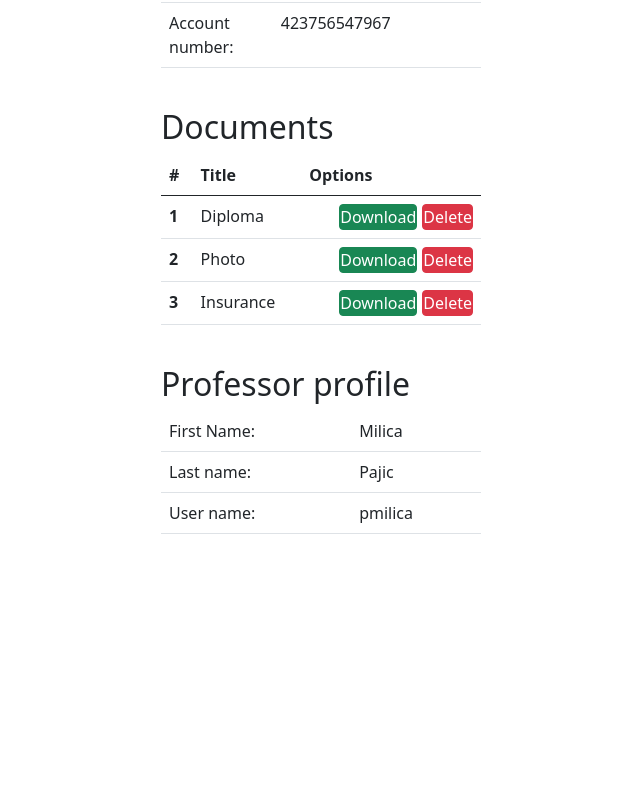
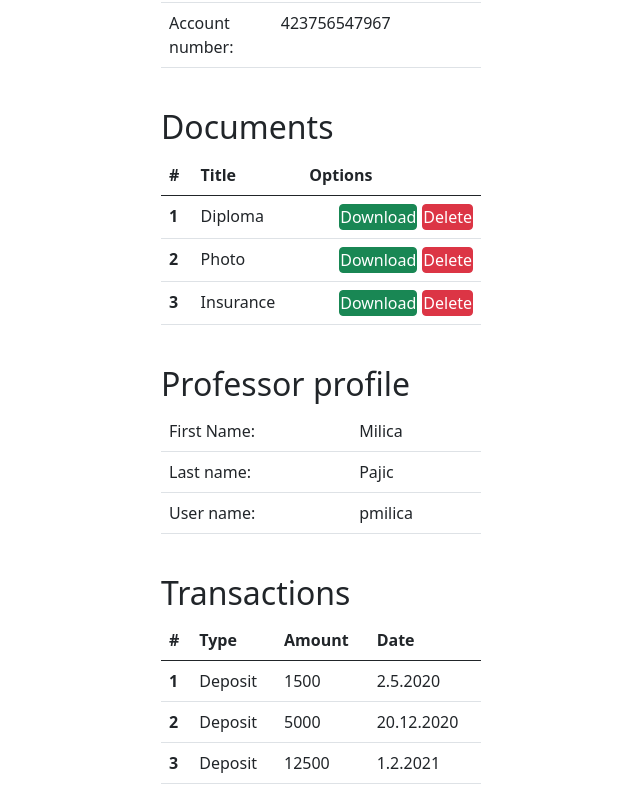
Before and after one commit to Pmilicaa/UniversityWebService, an Angular app in the folder FrontendWebService/: page / in a window 1280 px wide. Shown: the part 918-1718 px from the top of the page, without its empty margins (319-959 px from the left). Before the commit the page ends 1468 px from the top, so only its background shows below. Built offline with nearby package versions, Linux system fonts and the light colour scheme.

Commit message:
Added transaction table component

```diff
--- a/FrontendWebService/src/app/app.component.html
+++ b/FrontendWebService/src/app/app.component.html
@@ -8,4 +8,6 @@
   <app-document-table></app-document-table>
   <br>
   <app-professor-info></app-professor-info>
+  <br>
+  <app-finance-table></app-finance-table>
 </div>
--- a/FrontendWebService/src/app/app.module.ts
+++ b/FrontendWebService/src/app/app.module.ts
@@ -8,6 +8,7 @@ import { ListGroupComponent } from './list-group/list-group.component';
 import { DocumentTableComponent } from './document-table/document-table.component';
 import { StudentInfoComponent } from './student-info/student-info.component';
 import { ProfessorInfoComponent } from './professor-info/professor-info.component';
+import { FinanceTableComponent } from './finance-table/finance-table.component';
 
 @NgModule({
   declarations: [
@@ -17,7 +18,8 @@ import { ProfessorInfoComponent } from './professor-info/professor-info.componen
     ListGroupComponent,
     DocumentTableComponent,
     StudentInfoComponent,
-    ProfessorInfoComponent
+    ProfessorInfoComponent,
+    FinanceTableComponent
   ],
   imports: [
     BrowserModule
--- /dev/null
+++ b/FrontendWebService/src/app/finance-table/finance-table.component.html
@@ -0,0 +1,21 @@
+<div class="w-25 m-auto">
+    <h2>Transactions</h2>
+    <table class="table">
+      <thead>
+        <tr>
+          <th scope="col">#</th>
+          <th scope="col">Type</th>
+          <th scope="col">Amount</th>
+          <th scope="col">Date</th>
+        </tr>
+      </thead>
+      <tbody>
+        <tr *ngFor="let transaction of transactions; let i = index">
+          <th scope="row">{{ i + 1 }}</th>
+          <td>{{ transaction.type }}</td>
+          <td>{{ transaction.amount}}</td>
+          <td>{{ transaction.date }}</td>
+        </tr>
+      </tbody>
+    </table>
+  </div>
--- /dev/null
+++ b/FrontendWebService/src/app/finance-table/finance-table.component.ts
@@ -0,0 +1,35 @@
+import { Component, OnInit } from '@angular/core';
+import { Transaction } from "../models/Transaction";
+
+@Component({
+  selector: 'app-finance-table',
+  templateUrl: './finance-table.component.html',
+  styleUrls: ['./finance-table.component.css']
+})
+export class FinanceTableComponent implements OnInit {
+  transactions:Transaction[] = [
+    {
+      id: 1,
+      type:"Deposit",
+      amount: 1500,
+      date: "2.5.2020"
+    },
+    {
+      id: 2,
+      type:"Deposit",
+      amount: 5000,
+      date: "20.12.2020"
+    },
+    {
+      id: 3,
+      type:"Deposit",
+      amount: 12500,
+      date: "1.2.2021"
+    },
+  ]
+  constructor() { }
+
+  ngOnInit(): void {
+  }
+
+}
--- /dev/null
+++ b/FrontendWebService/src/app/models/Transaction.ts
@@ -0,0 +1,6 @@
+export class Transaction {
+    id: number;
+    type: string;
+    amount: number;
+    date: string;
+}
```
Also changed, not shown: FrontendWebService/src/app/finance-table/finance-table.component.css (added), 1 other file (tests, documents, lock files or other folders).
